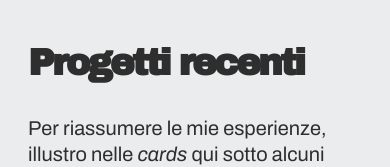
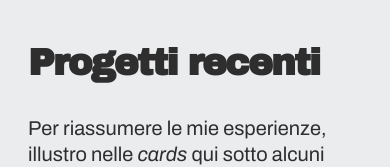
Before and after one commit to dosatt/temporary-portfolio, a plain HTML site: page index.html in a window 390 px wide. Shown: the part 580-747 px from the top of the page. Drawn offline with Linux system fonts and the light colour scheme.

Commit message:
h3 mobile styling

```diff
--- a/style.css
+++ b/style.css
@@ -343,7 +343,7 @@ img.card {
 	h3{
 		font-size: 37px;
 		padding-left: 28px;
-		letter-spacing: -2.7px;
+		letter-spacing: -1.7px;
 	}
 	p,a {
 		font-size: 20px;
```
